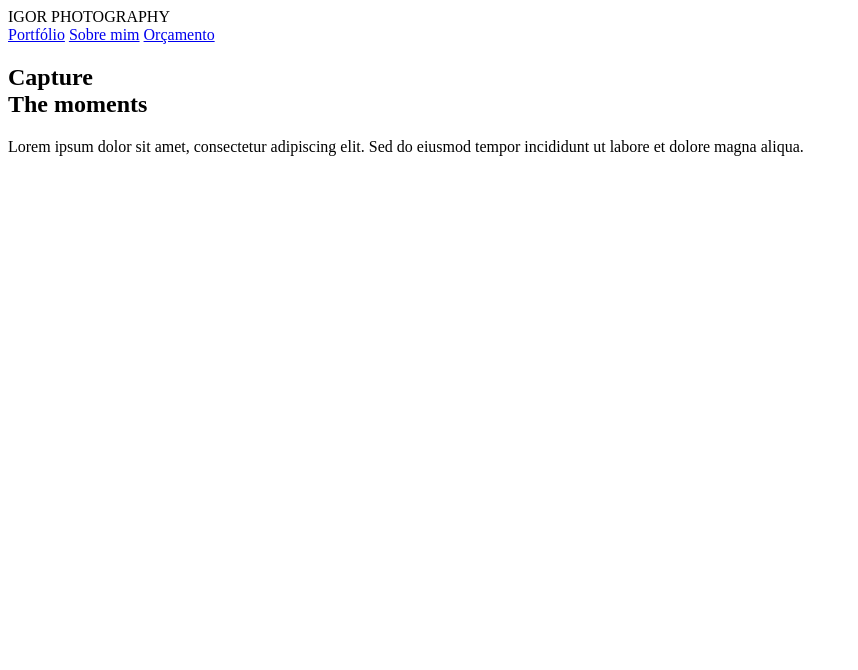
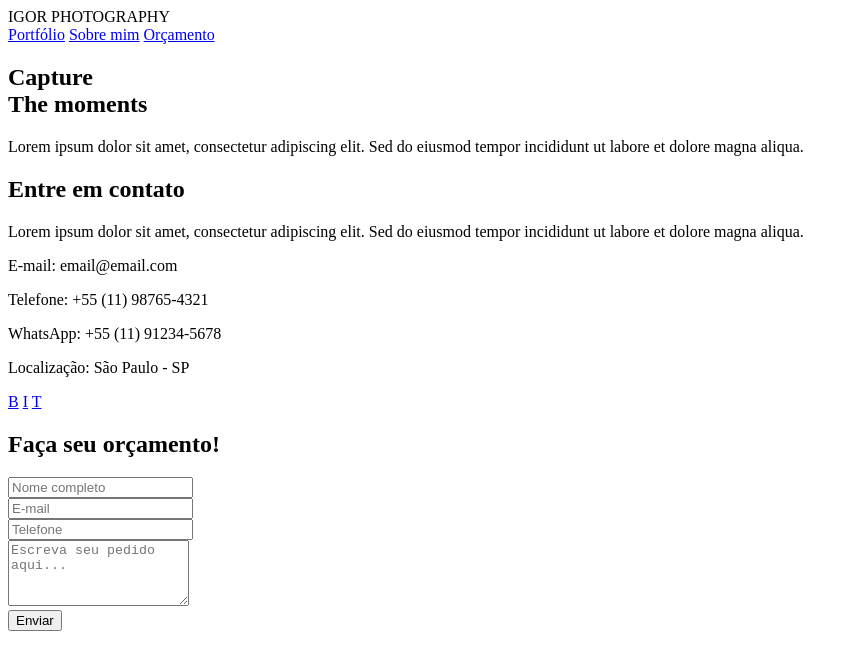
Before and after one commit to Marirsil/Photo_portfolio, a plain HTML site: page orçamento.html in a window 1280 px wide. Shown: the whole page, without its empty margins (0-858 px from the left). Drawn offline with Linux system fonts and the light colour scheme.

Commit message:
Parte debaixo do site

```diff
--- a/orçamento.html
+++ b/orçamento.html
@@ -22,3 +22,29 @@
       <p>Lorem ipsum dolor sit amet, consectetur adipiscing elit. Sed do eiusmod tempor incididunt ut labore et dolore magna aliqua.</p>
     </div>
   </section>
+
+  <section>
+    <div>
+      <h2>Entre em contato</h2>
+      <p>Lorem ipsum dolor sit amet, consectetur adipiscing elit. Sed do eiusmod tempor incididunt ut labore et dolore magna aliqua.</p>
+      <p>E-mail: email@email.com</p>
+      <p>Telefone: +55 (11) 98765-4321</p>
+      <p>WhatsApp: +55 (11) 91234-5678</p>
+      <p>Localização: São Paulo - SP</p>
+      <div>
+        <a href="#">B</a>
+        <a href="#">I</a>
+        <a href="#">T</a>
+      </div>
+    </div>
+    <div>
+      <h2>Faça seu orçamento!</h2>
+      <form>
+        <input type="text" placeholder="Nome completo"><br>
+        <input type="email" placeholder="E-mail"><br>
+        <input type="text" placeholder="Telefone"><br>
+        <textarea rows="4" placeholder="Escreva seu pedido aqui..."></textarea><br>
+        <button type="submit">Enviar</button>
+      </form>
+    </div>
+  </section>
```
